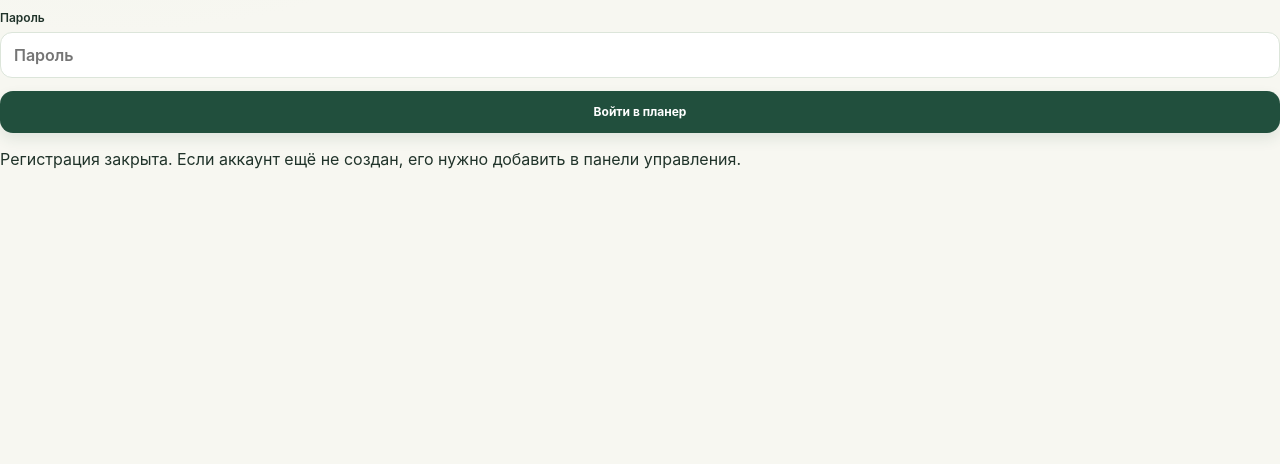
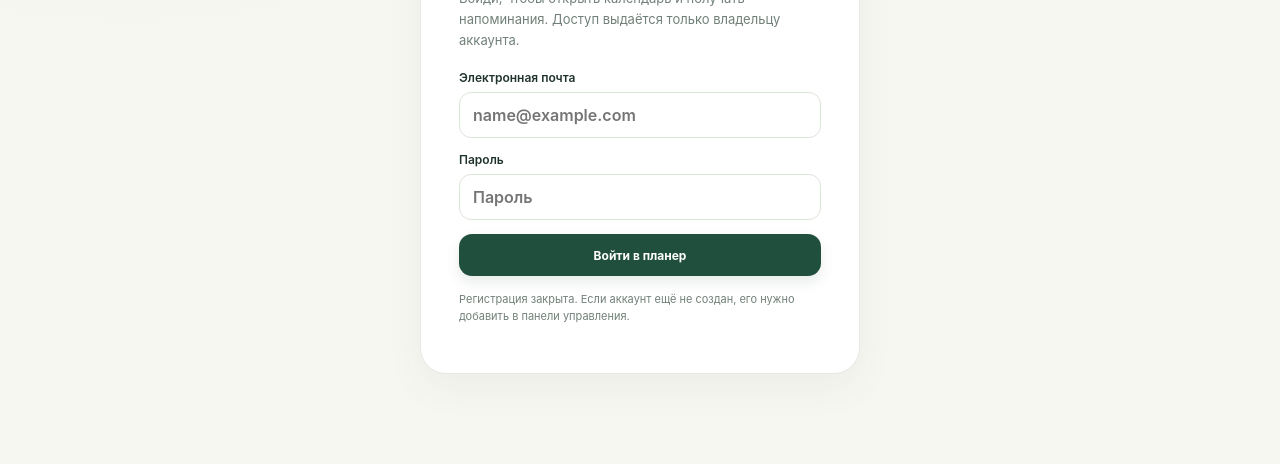
Before and after one commit to reket90-blip/family-planner, a website: page index.html in a window 1280 px wide. Shown: the part 336-800 px from the top of the page. Drawn offline with nearby package versions, Linux system fonts and the light colour scheme.

Commit message:
Style private login and push settings

```diff
--- a/styles.css
+++ b/styles.css
@@ -175,3 +175,7 @@ input,select,textarea{font-size:16px} /* Prevent Safari auto-zoom on focus */
  .month-today{font-size:9px;padding:6px 7px;min-height:32px}
  .calendar-legend{gap:8px 10px;font-size:9px}
 }
+
+.auth-gate{min-height:100dvh;display:grid;place-items:center;padding:24px 16px;background:radial-gradient(ellipse at 10% 0%,rgba(225,237,220,.55),transparent 34rem),var(--cream)}
+.auth-card{width:min(440px,100%);padding:clamp(24px,5vw,38px);background:#fff;border:1px solid var(--line);border-radius:26px;box-shadow:var(--shadow)}
+.auth-mark{margin-bottom:24px}.auth-card h1{font-size:clamp(32px,8vw,42px);margin:12px 0}.auth-card h1 em{font-family:Georgia,'Times New Roman',serif;color:var(--green-2);font-weight:500}.auth-card form{margin-top:20px}.auth-card label{display:block;font-size:12px;font-weight:600;margin:14px 0}.auth-status{min-height:32px;color:var(--muted);font-size:11px;line-height:1.5;margin-top:15px}.push-panel{padding:16px;border:1px solid var(--line);border-radius:16px;background:#fff;margin:14px 0}.push-panel h3{margin:0;font-size:14px}.push-panel .muted{margin:7px 0 12px;font-size:12px}.push-panel button{width:100%}
```
